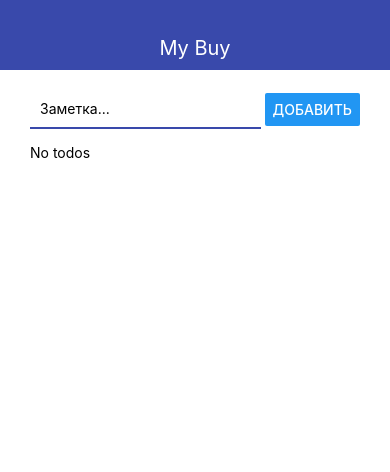
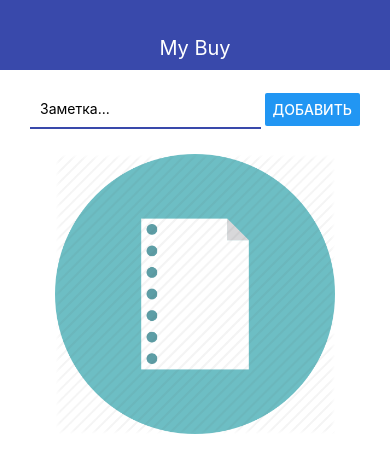
Before and after one commit to iagunov/start-react-native, a React Native app: screen / in a window 390 px wide. Shown: the top 472 px of the page. Built offline with nearby package versions, Linux system fonts and the light colour scheme.

Commit message:
debug image

```diff
--- a/src/screens/MainScreen.js
+++ b/src/screens/MainScreen.js
@@ -20,10 +20,12 @@ export const MainScreen = ({ addTodo, todos, removeTodo, openTodo }) => {
     )
 
     if (todos.length === 0) {
-        content = <Text>No todos</Text>
-        // <View style={styles.imgWrap}>
-        //     <Image sourse={require('../../assets/no-items.png')} />
-        // </View>
+        content = (
+        <View style={styles.imgWrap}>
+            <Image
+            style={styles.image}
+            source={require('../../assets/no-items.png')} />
+        </View> )
     }
 
     return (
@@ -40,5 +42,10 @@ const styles = StyleSheet.create({
         justifyContent: 'center',
         padding: 10,
         height: 300
-    }
+    },
+    image: {
+        width: '100%',
+        height: '100%',
+        resizeMode: 'contain'
+      }
 })
```
